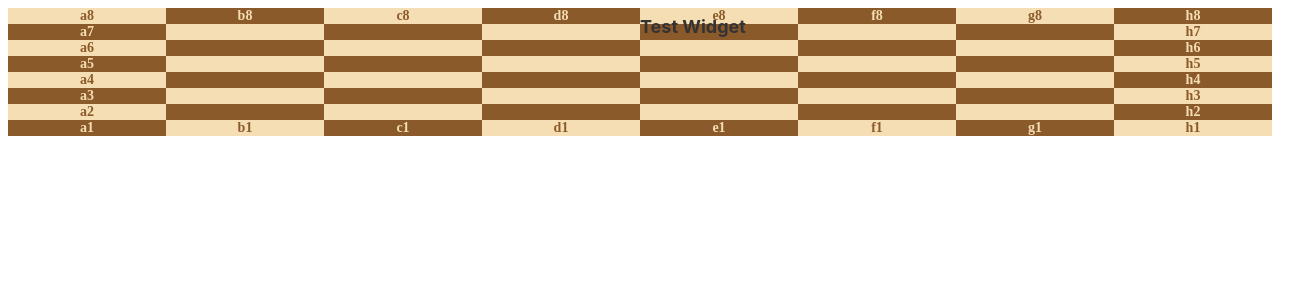
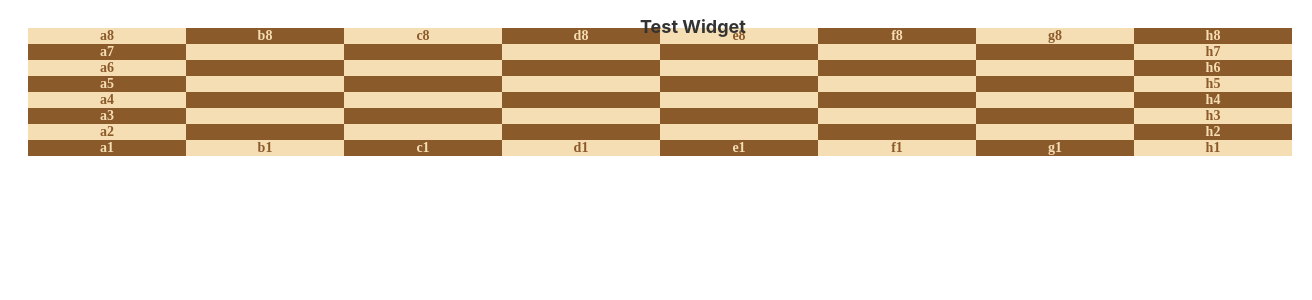
Before and after one commit to ziyazova/1calendar-widget, a React (Vite) app: page /embed/test in a window 1280 px wide. Shown: the top 300 px of the page, 1312 px wide, since content can reach past the window. Built offline with nearby package versions, Linux system fonts and the light colour scheme.

Commit message:
Update TestEmbedPage styles: add transparent background and padding for improved layout and visual consistency.

```diff
--- a/src/presentation/pages/TestEmbedPage.tsx
+++ b/src/presentation/pages/TestEmbedPage.tsx
@@ -8,6 +8,8 @@ const EmbedContainer = styled.div`
   display: flex;
   align-items: center;
   justify-content: center;
+  background: transparent;
+  padding: 20px;
 `;
 
 export const TestEmbedPage: React.FC = () => {
```
